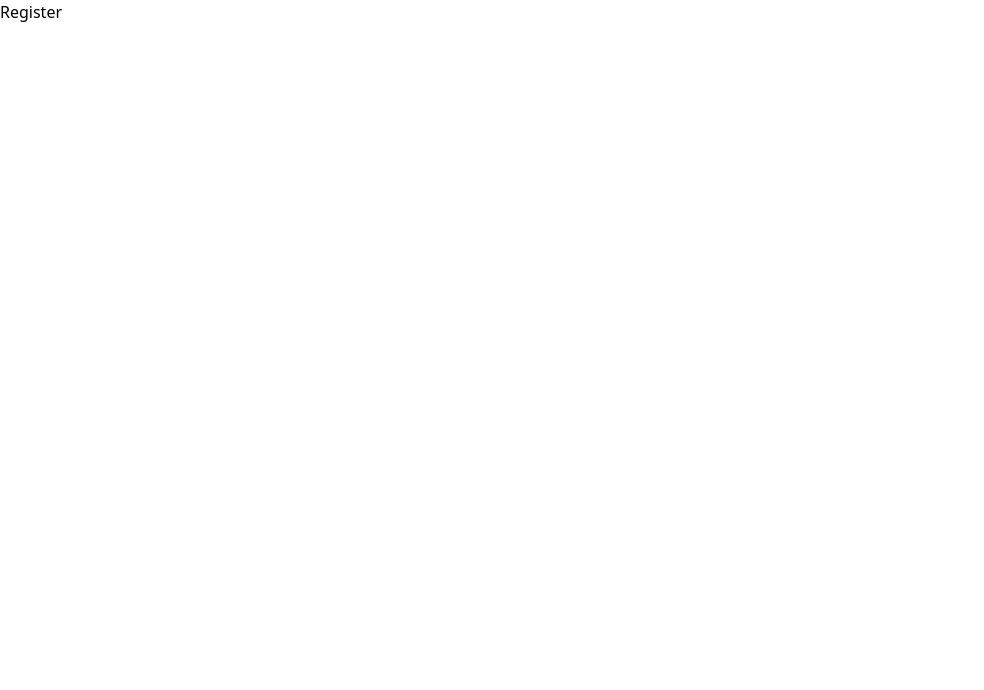
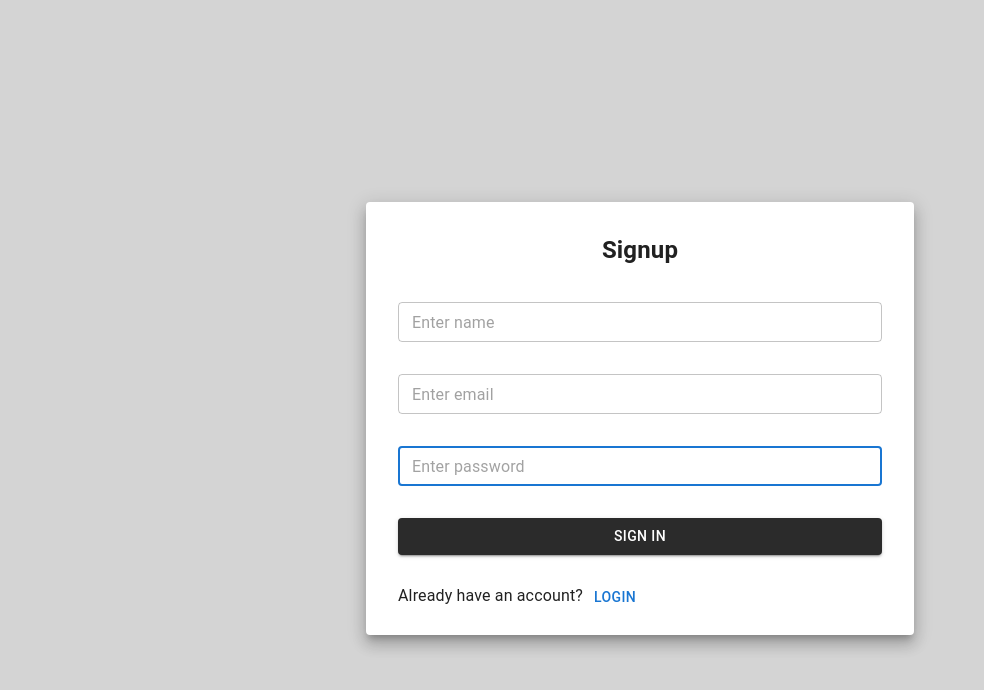
Before and after one commit to velmurugansk/Budgettracking, a React (Vite) app in the folder frontend/: page /signup in a window 1280 px wide. Shown: the top 690 px of the page, without its empty margins (0-984 px from the left). Built offline with nearby package versions, Linux system fonts and the light colour scheme.

Commit message:
signup page progress

```diff
--- a/frontend/index.html
+++ b/frontend/index.html
@@ -4,6 +4,7 @@
     <meta charset="UTF-8" />
     <link rel="icon" type="image/svg+xml" href="/vite.svg" />
     <meta name="viewport" content="width=device-width, initial-scale=1.0" />
+    <link href="https://fonts.googleapis.com/css2?family=Poppins:wght@300;400;500;600;700&display=swap" rel="stylesheet">
     <title>Budget Tracking</title>
   </head>
   <body>
--- a/frontend/src/App.jsx
+++ b/frontend/src/App.jsx
@@ -5,12 +5,14 @@ import Layout from "./components/Layout";
 import Dashboard from "./pages/dashboard/Dashboard";
 import Income from "./pages/income/Income";
 import Expense from "./pages/expense/Expense";
+import { ThemeProvider, createTheme } from '@mui/material/styles';
+import CssBaseline from '@mui/material/CssBaseline';
 
 const routepaths = [
   {
-    path:"/",
+    path: "/",
     element: <Layout />,
-    children:[
+    children: [
       { index: true, element: <Dashboard /> },
       { path: 'income', element: <Income /> },
       { path: 'expense', element: <Expense /> },
@@ -31,13 +33,19 @@ function App() {
   // const themeChange = () => {
   //   document.documentElement.classList.toggle('dark');
   // }
+  const appTheme = createTheme({
+    palette: {
+      mode: 'light',
+    },
+  });
 
   const response = useRoutes(routepaths);
 
   return (
-    <>
+    <ThemeProvider theme={appTheme}>
+      <CssBaseline/>
       {response}
-    </>
+    </ThemeProvider>
   )
 }
 
--- a/frontend/src/components/Header.jsx
+++ b/frontend/src/components/Header.jsx
@@ -30,6 +30,7 @@ const Header = () => {
     <AppBar position="static">
       <Container maxWidth="xl">
         <Toolbar disableGutters>
+          {/* LOGO and Title (Desktop) - Left aligned */}
           <FcMoneyTransfer sx={{ display: { xs: 'none', md: 'flex' }, mr: 1 }} />
           <Typography
             variant="h6"
@@ -49,6 +50,7 @@ const Header = () => {
             LOGO
           </Typography>
 
+          {/* Mobile Menu Icon and Mobile Logo - Left aligned on small screens */}
           <Box sx={{ flexGrow: 1, display: { xs: 'flex', md: 'none' } }}>
             <IconButton
               size="large"
@@ -82,8 +84,7 @@ const Header = () => {
                 </MenuItem>
               ))}
             </Menu>
-          </Box>
-          {/* <FcMoneyTransfer sx={{ display: { xs: 'flex', md: 'none' }, mr: 1 }} /> */}
+            {/* Mobile LOGO to the right of the hamburger menu */}
             <Typography
               variant="h5"
               noWrap
@@ -92,7 +93,7 @@ const Header = () => {
               sx={{
                 mr: 2,
                 display: { xs: 'flex', md: 'none' },
-              flexGrow: 1,
+                flexGrow: 1, // This flexGrow pushes the mobile logo to the right, next to hamburger
                 fontFamily: 'monospace',
                 fontWeight: 700,
                 letterSpacing: '.3rem',
@@ -102,7 +103,16 @@ const Header = () => {
             >
               LOGO
             </Typography>
-          <Box sx={{ flexGrow: 1, display: { xs: 'none', md: 'flex' } }}>
+          </Box>
+
+          {/* This Box pushes content to the right on desktop screens */}
+          {/* It's hidden on mobile (xs) as the mobile Box above already has flexGrow: 1 */}
+          <Box sx={{ flexGrow: 1, display: { xs: 'none', md: 'flex' } }} />
+
+
+          {/* Desktop Navigation Pages - Right aligned */}
+          {/* Removed flexGrow: 1 from here so it doesn't consume all space */}
+          <Box sx={{ display: { xs: 'none', md: 'flex' } }}>
             {pages.map((page) => (
               <Button
                 key={page}
@@ -113,6 +123,8 @@ const Header = () => {
               </Button>
             ))}
           </Box>
+
+          {/* User Settings (Avatar & Menu) - Rightmost */}
           <Box sx={{ flexGrow: 0 }}>
             <Tooltip title="Open settings">
               <IconButton onClick={handleOpenUserMenu} sx={{ p: 0 }}>
--- a/frontend/src/index.css
+++ b/frontend/src/index.css
@@ -1,4 +1,5 @@
 @import "tailwindcss";
+@import url('https://fonts.googleapis.com/css2?family=Poppins:wght@300;400;500;600;700&display=swap');
 
 @layer base {
     :root {
--- a/frontend/src/pages/sign/Login.jsx
+++ b/frontend/src/pages/sign/Login.jsx
@@ -5,6 +5,7 @@ import { unwrapResult } from '@reduxjs/toolkit'
 import { useNavigate } from 'react-router-dom';
 import { userLogin } from '../../reducers/authReducer';
 import toast from 'react-hot-toast'
+import { Link } from 'react-router-dom'
 
 const Login = () => {
 const dispatch = useDispatch();
@@ -95,7 +96,7 @@ const dispatch = useDispatch();
           helperText={pwderr}
           size="small" />
           <Button variant='contained' className='w-full bg-[#2b2b2b]' sx={{ my: 2, backgroundColor: '#2b2b2b' }} onClick={handleSubmit}>Sign in</Button>
-          <p className='my-2'>Don't have a account?<Button>Signup</Button></p>
+          <p className='my-2'>Don't have a account?<Button><Link to="/signup">Signup</Link></Button></p>
         </Paper>
       </Container>
     </div>
--- a/frontend/src/pages/sign/Register.jsx
+++ b/frontend/src/pages/sign/Register.jsx
@@ -1,8 +1,73 @@
-import React from 'react'
+import React, { useState } from 'react'
+import {Container, Paper, TextField, Button} from '@mui/material'
+import { Link } from 'react-router-dom'
 
 const Register = () => {
+
+  const [registerdata, setRegisterData] = useState({
+    email: '',
+    password:'',
+    name:'',
+    image:''
+  })
+
+  const handleChanges = (e) => {
+    e.preventDefault();
+    const {name, value} = e.target;
+    setRegisterData({...registerdata, [name]:value});
+  }
+
+  const handleSubmit = (e) => {
+    e.preventDefault();
+    console.log(registerdata)
+  }
+
   return (
-    <div>Register</div>
+    <div className='bg-[#d4d4d4] h-screen flex items-center justify-center'>
+      <Container maxWidth="sm" className="border-2 h-100 shadow-[#b3b3b3] border-[#d4d4d4]">
+        <Paper elevation={10} sx={{ borderColor: "#d4d4d4" }} className='p-3 px-8'>
+          <p className='text-center font-bold text-2xl my-5'>Signup</p>
+          <TextField type='text'
+          // error={!!error}
+          name="name"
+          onChange={handleChanges}
+          value={registerdata.email}
+          placeholder='Enter name'
+          required
+          fullWidth
+          autoFocus
+          size="small"
+          // helperText={error}
+          sx={{ my: 2}}/>
+          <TextField type='email'
+          // error={!!error}
+          name="email"
+          onChange={handleChanges}
+          value={registerdata.email}
+          placeholder='Enter email'
+          required
+          fullWidth
+          autoFocus
+          size="small"
+          // helperText={error}
+          sx={{ my: 2}}/>
+          <TextField type='password'
+          // error={!!pwderr}
+          name="password"
+          onChange={handleChanges}
+          value={registerdata.password}
+          placeholder='Enter password'
+          required
+          fullWidth
+          autoFocus
+          sx={{ my: 2 }}
+          // helperText={pwderr}
+          size="small" />
+          <Button variant='contained' className='w-full bg-[#2b2b2b]' sx={{ my: 2, backgroundColor: '#2b2b2b' }} onClick={handleSubmit}>Sign in</Button>
+          <p className='my-2'>Already have an account?<Button><Link to="/login">Login</Link></Button></p>
+        </Paper>
+      </Container>
+    </div>
   )
 }
 
```
Lines whose indentation alone changed are shown as unchanged.
